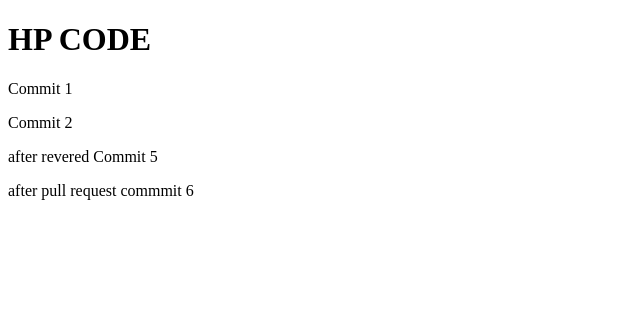
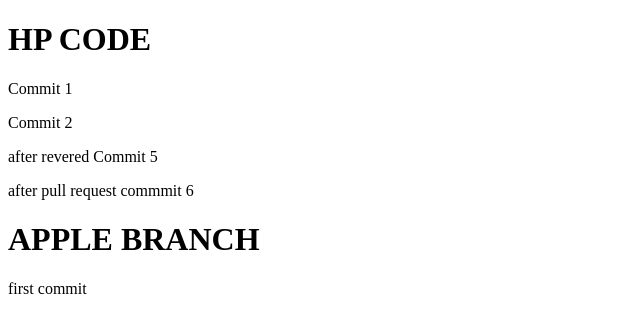
Before and after one commit to ahmed5302/git-training, an Angular app: page / in a window 1280 px wide. Shown: the top 332 px of the page, without its empty margins (0-640 px from the left). Built offline with nearby package versions, Linux system fonts and the light colour scheme.

Commit message:
FIRST commit

```diff
--- a/src/app/app.component.html
+++ b/src/app/app.component.html
@@ -3,3 +3,6 @@
 <p>Commit 2</p>
 <p>after revered Commit 5</p>
 <p>after pull request commmit 6</p>
+
+<h1>APPLE BRANCH</h1>
+<p>first commit</p>
```
